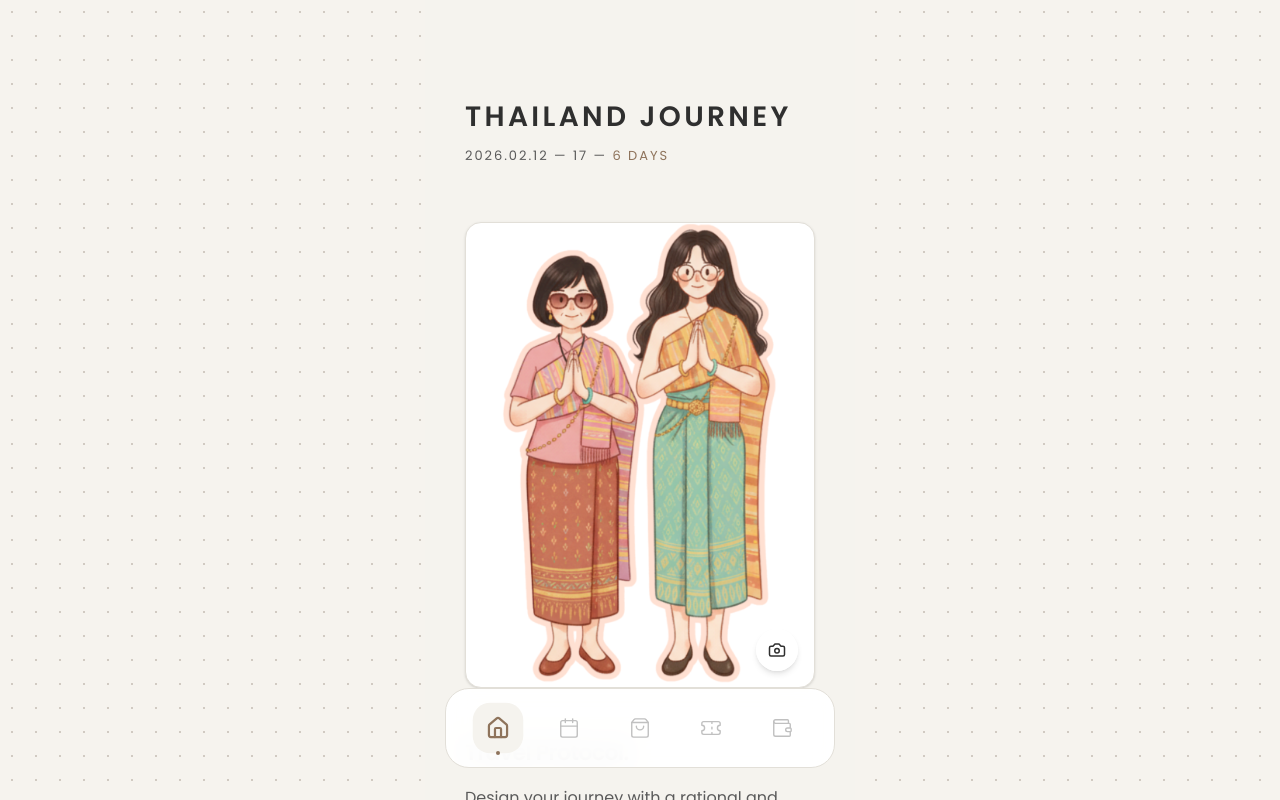
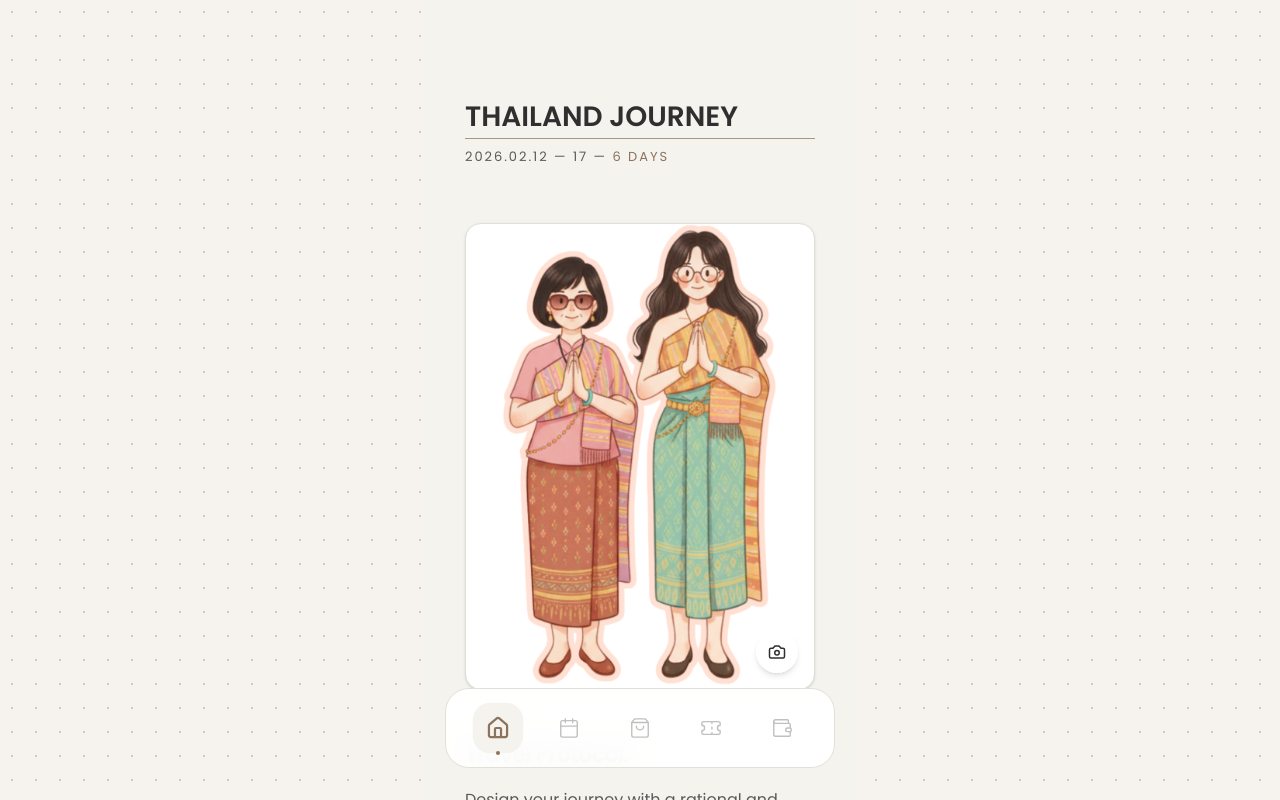
Before and after one commit to capybararrr-ops/trip-app, a React (Vite) app: page / in a window 1280 px wide. Both pictures are taken after a click on the element "THAILAND JOURNEY". Shown: the top 800 px of the page. Built offline with nearby package versions, Linux system fonts and the light colour scheme; a web font is replaced by a local one.

Commit message:
Update App.tsx

```diff
--- a/src/App.tsx
+++ b/src/App.tsx
@@ -51,7 +51,7 @@ export default function App() {
 
   const handleBackup = () => {
     const data = { tripTitle, startDate, endDate, homeImage, homeHeadline, homeSubtext, scheduleData, flights, shoppingList, expenseList };
-    navigator.clipboard.writeText(JSON.stringify(data)).then(() => alert("✅ 資料密碼已複製到剪貼簿"));
+    navigator.clipboard.writeText(JSON.stringify(data)).then(() => alert("✅ 資料密碼已複製"));
   };
 
   const handleRestore = () => {
@@ -78,14 +78,24 @@ export default function App() {
   return (
     <div className="max-w-[430px] mx-auto min-h-screen flex flex-col relative font-inter bg-[#F5F3EE] text-[#2F2F2F] text-left">
       {activeTab === 'home' && (
-        <header className="w-full px-10 pt-24 pb-4 flex flex-col items-start">
-          <h1 className="text-[28px] font-semibold tracking-[0.12em] uppercase cursor-pointer" onClick={() => setIsEditingTitle(true)}>{tripTitle}</h1>
-          <p className="text-[13px] font-medium tracking-[0.15em] uppercase text-[#5A5A5A] mt-2 cursor-pointer" onClick={() => setIsEditingDate(true)}>
-            {startDate.replace(/-/g, '.')} — {endDate.split('-').pop()} — <span className="text-[#8E735B]">{calculateDays(startDate, endDate)} DAYS</span>
-          </p>
-          {/* 隱藏的編輯框以通過編譯 */}
-          {isEditingTitle && <input className="hidden" />}
-          {isEditingDate && <input className="hidden" />}
+        <header className="w-full px-10 pt-24 pb-4 flex flex-col items-start animate-in fade-in">
+          {isEditingTitle ? (
+            <input autoFocus className="text-[28px] font-semibold bg-transparent border-b border-[#A69685] outline-none w-full uppercase" value={tripTitle} onChange={(e) => setTripTitle(e.target.value)} onBlur={() => setIsEditingTitle(false)} />
+          ) : (
+            <h1 className="text-[28px] font-semibold tracking-[0.12em] uppercase cursor-pointer" onClick={() => setIsEditingTitle(true)}>{tripTitle}</h1>
+          )}
+          <div className="mt-2 min-h-[20px] text-[13px] font-medium tracking-[0.15em] uppercase text-[#5A5A5A]">
+            {isEditingDate ? (
+              <div className="flex gap-2" onBlur={() => setIsEditingDate(false)}>
+                <input className="border" type="date" value={startDate} onChange={(e) => setStartDate(e.target.value)} />
+                <input className="border" type="date" value={endDate} onChange={(e) => setEndDate(e.target.value)} />
+              </div>
+            ) : (
+              <p className="cursor-pointer" onClick={() => setIsEditingDate(true)}>
+                {startDate.replace(/-/g, '.')} — {endDate.split('-').pop()} — <span className="text-[#8E735B]">{calculateDays(startDate, endDate)} DAYS</span>
+              </p>
+            )}
+          </div>
         </header>
       )}
 
@@ -102,10 +112,16 @@ export default function App() {
             </div>
             <div className="mt-12 space-y-8">
               <div className="space-y-4">
-                <h2 className="text-[22px] font-semibold tracking-tight cursor-pointer" onClick={() => setIsEditingHeadline(true)}>{homeHeadline}</h2>
-                <p className="text-[16px] leading-relaxed font-light text-[#5A5A5A] cursor-pointer" onClick={() => setIsEditingSubtext(true)}>{homeSubtext}</p>
-                {isEditingHeadline && <input className="hidden" />}
-                {isEditingSubtext && <input className="hidden" />}
+                {isEditingHeadline ? (
+                  <input autoFocus className="text-[22px] font-semibold bg-transparent border-b border-[#A69685] outline-none w-full" value={homeHeadline} onChange={(e) => setHomeHeadline(e.target.value)} onBlur={() => setIsEditingHeadline(false)} />
+                ) : (
+                  <h2 className="text-[22px] font-semibold tracking-tight cursor-pointer" onClick={() => setIsEditingHeadline(true)}>{homeHeadline}</h2>
+                )}
+                {isEditingSubtext ? (
+                  <textarea autoFocus className="text-[16px] leading-relaxed font-light bg-transparent border border-[#E2DFD8] p-2 rounded outline-none w-full" rows={3} value={homeSubtext} onChange={(e) => setHomeSubtext(e.target.value)} onBlur={() => setIsEditingSubtext(false)} />
+                ) : (
+                  <p className="text-[16px] leading-relaxed font-light text-[#5A5A5A] cursor-pointer" onClick={() => setIsEditingSubtext(true)}>{homeSubtext}</p>
+                )}
               </div>
               <button onClick={() => setActiveTab('schedule')} className="w-full py-5 rounded-[16px] text-[15px] font-semibold uppercase bg-[#A69685] text-white">START JOURNEY</button>
               <div className="flex justify-center gap-8 pt-4">
```
